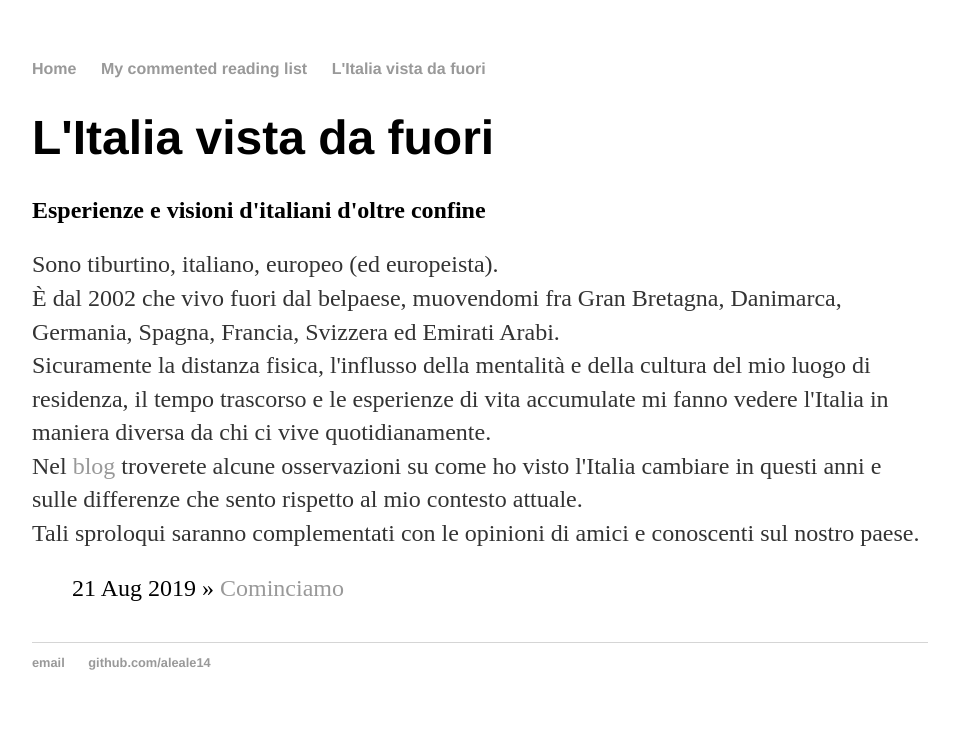
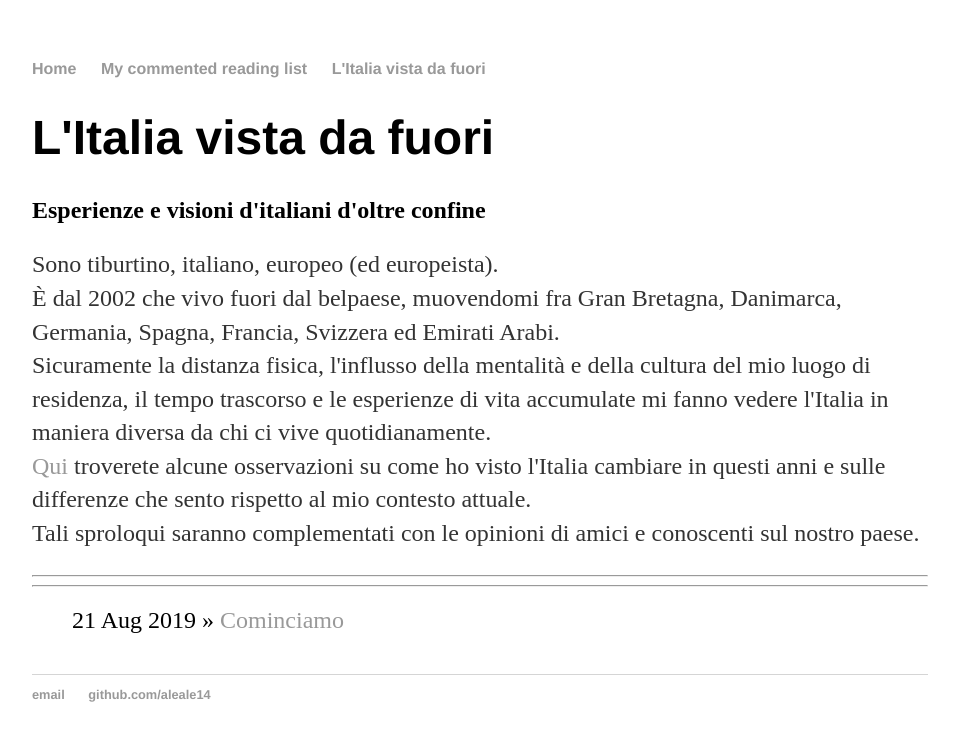
Before and after one commit to aleale14/aleale14.github.io, a Jekyll site: the page built from blog/index.html, in a window 1280 px wide. Shown: the top 741 px of the page, without its empty margins (160-1119 px from the left). Built offline with Jekyll 4.4.1, drawn with Linux system fonts in a browser that asks for light colours.

Commit message:
Update index.html

```diff
--- a/blog/index.html
+++ b/blog/index.html
@@ -10,10 +10,12 @@ title: L'Italia vista da fuori
 				<p>Sono tiburtino, italiano, europeo (ed europeista). <br>
 					È dal 2002 che vivo fuori dal belpaese, muovendomi fra Gran Bretagna, Danimarca, Germania, Spagna, Francia, Svizzera ed Emirati Arabi.<br>
 					Sicuramente la distanza fisica, l'influsso della mentalità e della cultura del mio luogo di residenza, il tempo trascorso e le esperienze di vita accumulate mi fanno vedere l'Italia in maniera diversa da chi ci vive quotidianamente.<br>
-					Nel <a href="/blog"> blog </a> troverete alcune osservazioni su come ho visto l'Italia cambiare in questi anni e sulle differenze che sento rispetto al mio contesto attuale.<br>
+					<a href="/blog"> Qui </a> troverete alcune osservazioni su come ho visto l'Italia cambiare in questi anni e sulle differenze che sento rispetto al mio contesto attuale.<br>
 					Tali sproloqui saranno complementati con le opinioni di amici e conoscenti sul nostro paese. <br>
 					</p>
     		</div><!-- /.blurb -->
+	<hr /> <hr />
+
 	<ul class="posts">
 
 	  {% for post in site.posts %}
```
